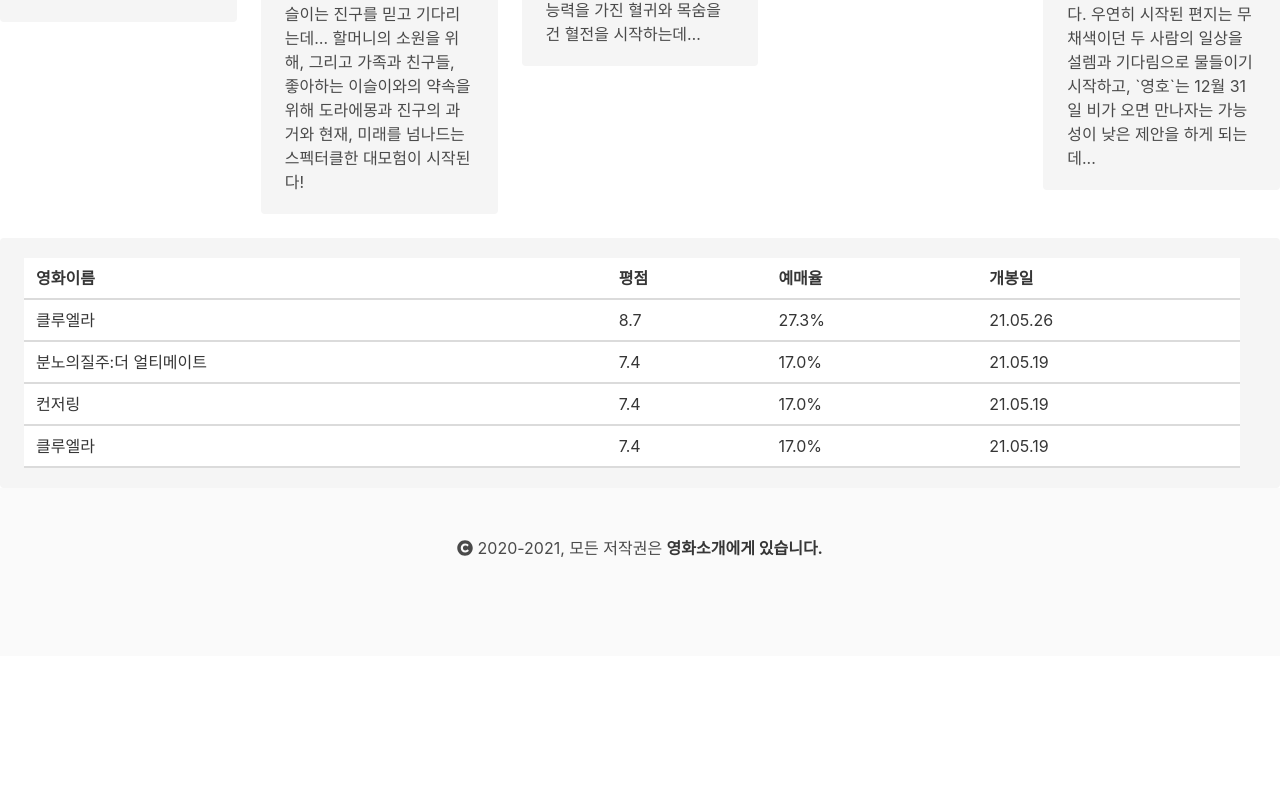
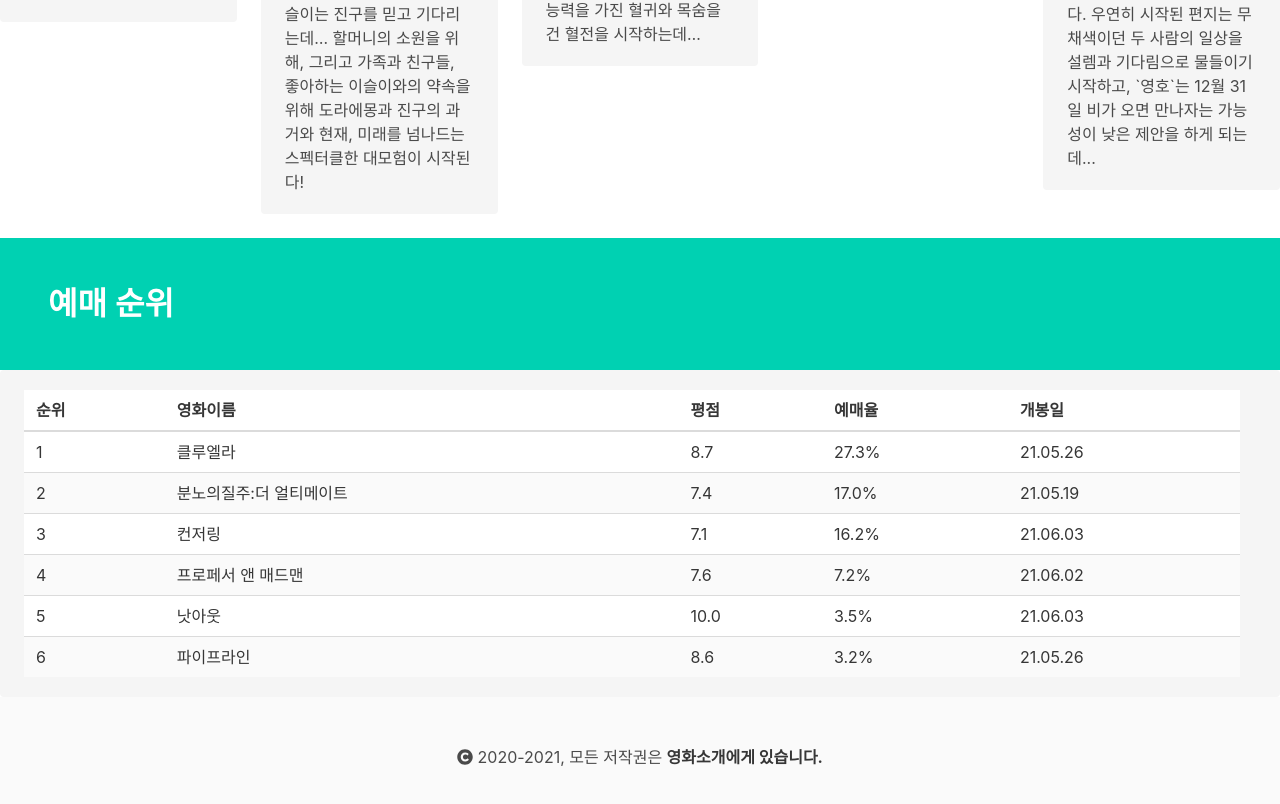
Before and after one commit to sunbrun1/jstory, a Nuxt app: page / in a window 1280 px wide. Shown: the part 962-1766 px from the top of the page. Before the commit the page ends 1618 px from the top, so only its background shows below. Built offline with nearby package versions, Linux system fonts and the light colour scheme.

Commit message:
add bestMovies.vue

```diff
--- a/layouts/default.vue
+++ b/layouts/default.vue
@@ -5,8 +5,7 @@
         <li><nuxt-link to="/"><i class="fas fa-home"></i>홈으로</nuxt-link></li>
         <li><nuxt-link to="/">박스오피스</nuxt-link></li>
         <li><nuxt-link to="/">역대인기영화(해외)</nuxt-link></li>
-        <li><nuxt-link to="/">역대인기영화(국내)</nuxt-link></li>
-
+        <nuxt-link to="/bestMovies"> 역대 인기영화(국내) </nuxt-link>
       </ul>
     </nav>
     <nuxt/>
--- /dev/null
+++ b/pages/bestMovies.vue
@@ -0,0 +1,12 @@
+<template>
+    <div>
+        <section class="hero is-link">
+            <div class="hero-body">
+                <p class="title">
+                    역대 인기영화(국내)
+                </p>
+
+            </div>
+        </section>
+    </div>
+</template>
--- a/pages/index.vue
+++ b/pages/index.vue
@@ -114,42 +114,68 @@
         </article>
       </div>
     </div>
+    <section class="hero is-primary">
+      <div class="hero-body">
+        <p class="title">예매 순위</p>
+      </div>
+    </section>
     <div class="columns">
       <div class="column">
         <article class="notification">
-        <table class="table  is-striped  is-hoverable is-fullwidth">
+          <table class="table is-striped is-hoverable is-fullwidth">
             <thead>
               <tr>
+                <th> 순위 </th>
                 <th> 영화이름 </th>
                 <th> 평점 </th>
                 <th> 예매율 </th>
                 <th> 개봉일 </th>
               </tr>
+            </thead>
+            <tbody>
               <tr>
+                <td> 1 </td>
                 <td> 클루엘라 </td>
                 <td> 8.7 </td>
                 <td> 27.3% </td>
                 <td> 21.05.26 </td>
               </tr>
               <tr>
+                <td> 2 </td>
                 <td> 분노의질주:더 얼티메이트 </td>
                 <td> 7.4 </td>
                 <td> 17.0% </td>
                 <td> 21.05.19 </td>
               </tr>
               <tr>
+                <td> 3 </td>
                 <td> 컨저링 </td>
-              <td> 7.4 </td>
-              <td> 17.0% </td>
-              <td> 21.05.19 </td>
+                <td> 7.1 </td>
+                <td> 16.2% </td>
+                <td> 21.06.03 </td>
               </tr>
               <tr>
-              <td> 클루엘라 </td>
-              <td> 7.4 </td>
-              <td> 17.0% </td>
-              <td> 21.05.19 </td>
+                <td> 4 </td>
+                <td> 프로페서 앤 매드맨 </td>
+                <td> 7.6 </td>
+                <td> 7.2% </td>
+                <td> 21.06.02 </td>
               </tr>
-          </thead>
+              <tr>
+                <td> 5 </td>
+                <td> 낫아웃 </td>
+                <td> 10.0 </td>
+                <td> 3.5% </td>
+                <td> 21.06.03 </td>
+              </tr>
+              <tr>
+                <td> 6 </td>
+                <td> 파이프라인 </td>
+                <td> 8.6 </td>
+                <td> 3.2% </td>
+                <td> 21.05.26 </td>
+              </tr>
+            </tbody>
           </table>
         </article>
       </div>
```
Also changed, not shown: 1 other file (tests, documents, lock files or other folders). Lines whose indentation alone changed are shown as unchanged.
